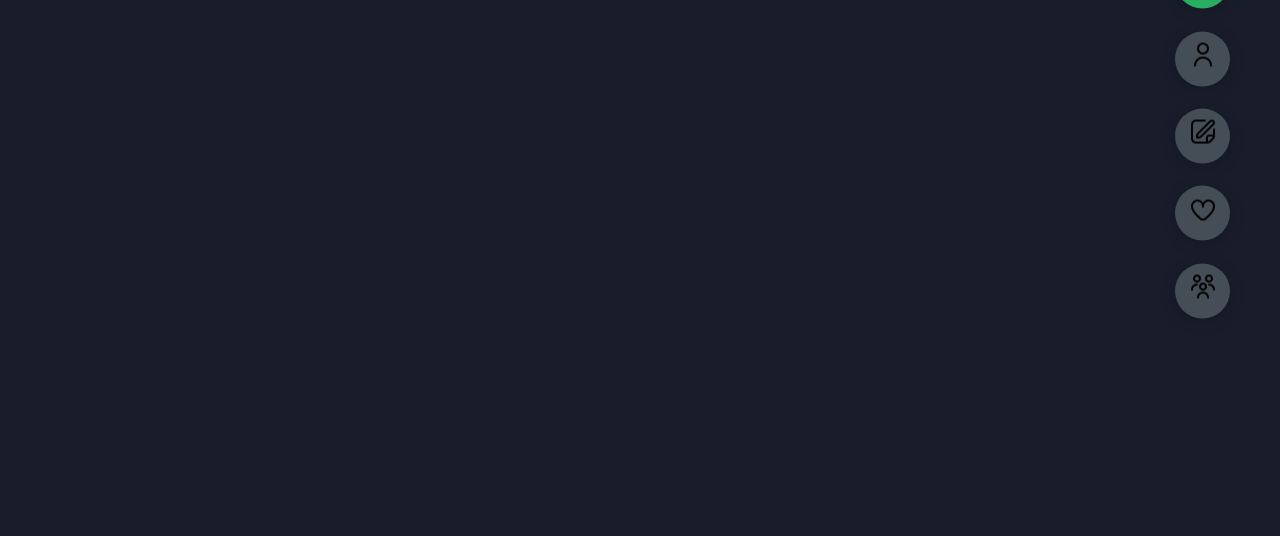
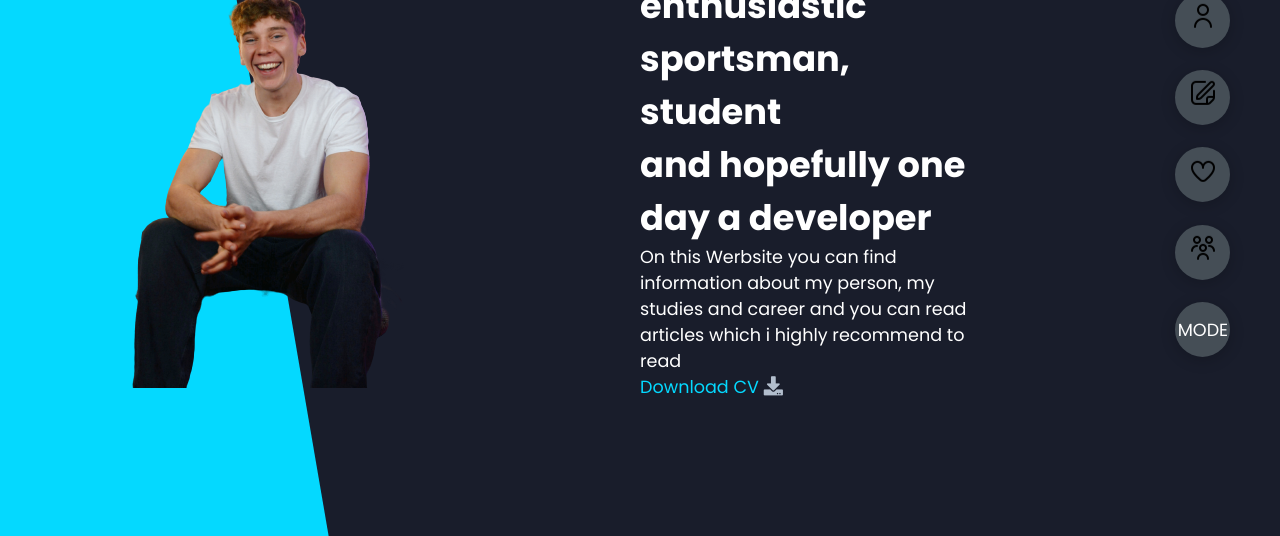
Before and after one commit to lnart/Portfolio-Website, a plain HTML site: page index.html in a window 1280 px wide. Shown: the part 264-800 px from the top of the page. Drawn offline with Linux system fonts and the light colour scheme; a web font is replaced by a local one.

Commit message:
Added Homepage

```diff
--- a/app.js
+++ b/app.js
@@ -26,7 +26,7 @@ function PageTransitions(){
     allSections.addEventListener('click', (e) => {
         //sets variable to id of the clicked element
         const id = e.target.dataset.id;
-        if(id){
+        if(id || !e.classList.contains('mode')){
             //remove active from all buttons
             sectBtns.forEach((btn) => {
                 btn.classList.remove('active')
--- a/index.html
+++ b/index.html
@@ -14,7 +14,31 @@
 <body class="main-content">
     <h1></h1>
     <header class="section sec1 header active" id="home">
-
+        <div class="header-content">
+            <div class="left-header">
+                <div class="h-shape"></div>
+                <div class="image">
+                    <img src="icons/lennart.png" alt="portrait" style="size: 200px;">
+                </div>
+            </div>
+            <div class="right-header">
+                <h1 class="name">
+                    Hello, I am <span>Lennart Pafel</span>
+                    An enthusiastic sportsman, student<br>
+                    and hopefully one day a developer
+                </h1>
+                <p>
+                    On this Werbsite you can find information
+                    about my person, my studies and career
+                    and you can read articles which i highly
+                    recommend to read
+                </p>
+                <a href="" class="main-btn">
+                    <span class="btn-text">Download CV</span>
+                    <span class="btn-icon"><i class=" fas fa-download"></i></span>
+                </a>
+            </div>
+        </div>
     </header>
     <main>
         <section class="section sec2 about" id="about"></section>
@@ -39,6 +63,9 @@
         <div class="control control-5" data-id="contact">
             <i><img src="icons/users-alt.png"></i>
         </div>
+        <div class="control control-6 mode" data-id="mode">
+            <p>MODE</p>
+        </div>
     </div>
     <script src="app.js"></script>
 </body>
--- a/styles/style.css
+++ b/styles/style.css
@@ -7,7 +7,7 @@
 
 :root{
     --color-primary: #191d2b;
-    --color-secondary: #27AE60;
+    --color-secondary: rgb(4, 217, 255);
     --color-white: #FFFFFF;
     --color-black: #000;
     --color-grey0: #f8f8f8;
@@ -64,27 +64,32 @@ section{
 .sec1{
     display: none;
     transform: translateY(0) scale(1);
-    background-color: yellow;
 }
 .sec2{
     display: none;
     transform: translateY(0) scale(1);
-    background-color: greenyellow;
+
 }
 .sec3{
     display: none;
     transform: translateY(0) scale(1);
-    background-color: slateblue;
+
 }
+
 .sec4{
     display: none;
     transform: translateY(0) scale(1);
-    background-color: blue;
+
 }
 .sec5{
     display: none;
     transform: translateY(0) scale(1);
-    background-color: orange;
+
+}
+
+.active{
+    display: block;
+
 }
 
 .controls{
@@ -125,3 +130,49 @@ i{
     color: var(--color-grey-2);
     pointer-events: none;
 }
+
+.dark{
+    background-color: #FFFFFF;
+    transition: all .4s ease-in-out
+}
+
+.header-content{
+    display: grid;
+    grid-template-columns: repeat(2, 1fr);
+    height: 100%;
+}
+
+.left-header{
+    display: flex;
+    align-items: center;
+    position: relative;
+
+}
+
+.h-shape{
+    width: 65%;
+    height: 100%;
+    background-color: var(--color-secondary);
+    clip-path: polygon(0 0, 46% 0, 79% 100%, 0% 100%);
+    position: absolute;
+    z-index: -1;
+}
+
+.image{
+    height: 90%;
+    width: 68%;
+
+
+}
+
+.right-header{
+    display: flex;
+    flex-direction: column;
+    justify-content: center;
+    padding-right: 18rem;
+
+}
+
+span{
+    color: var(--color-secondary);
+}
```
Also changed, not shown: icons/lennart.png (added), 1 other file.
